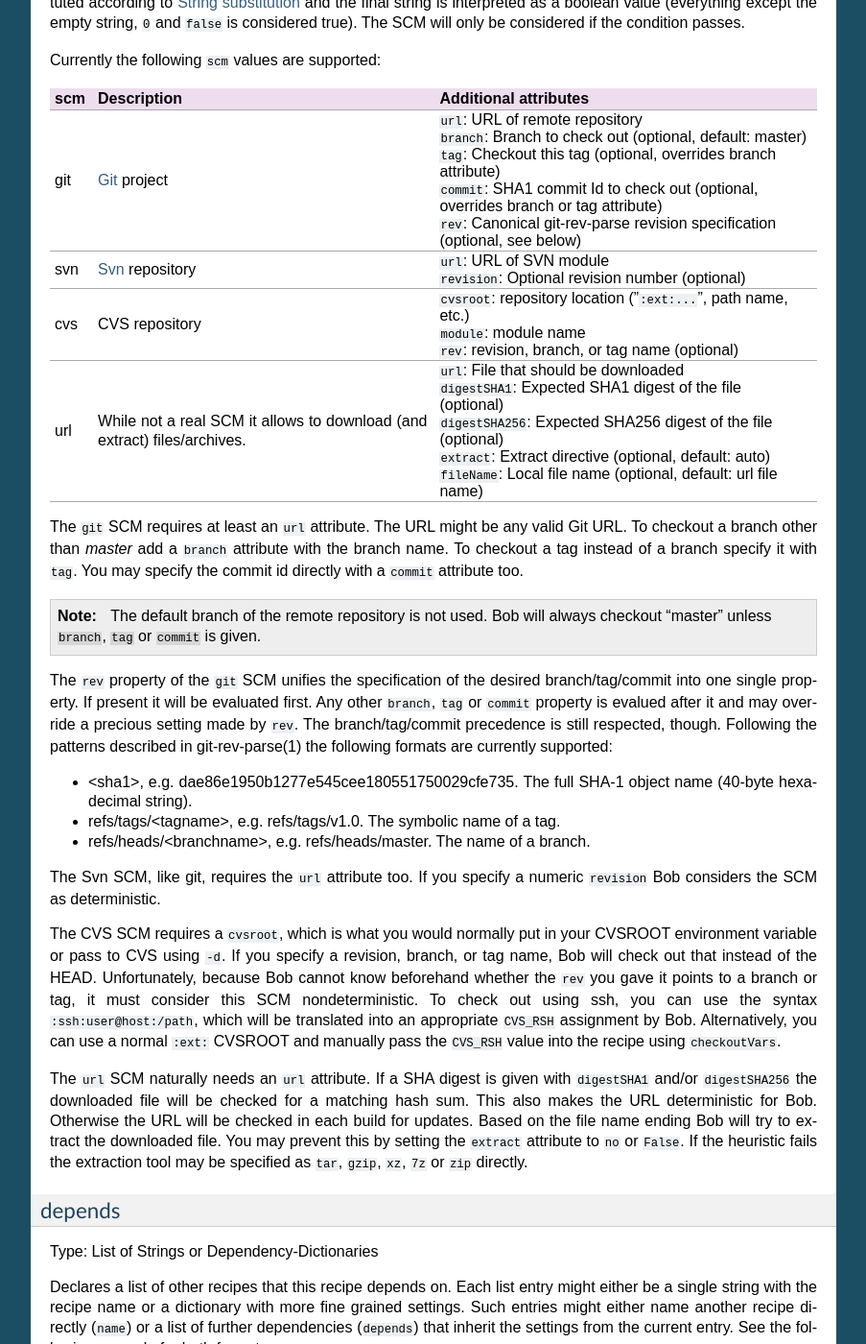
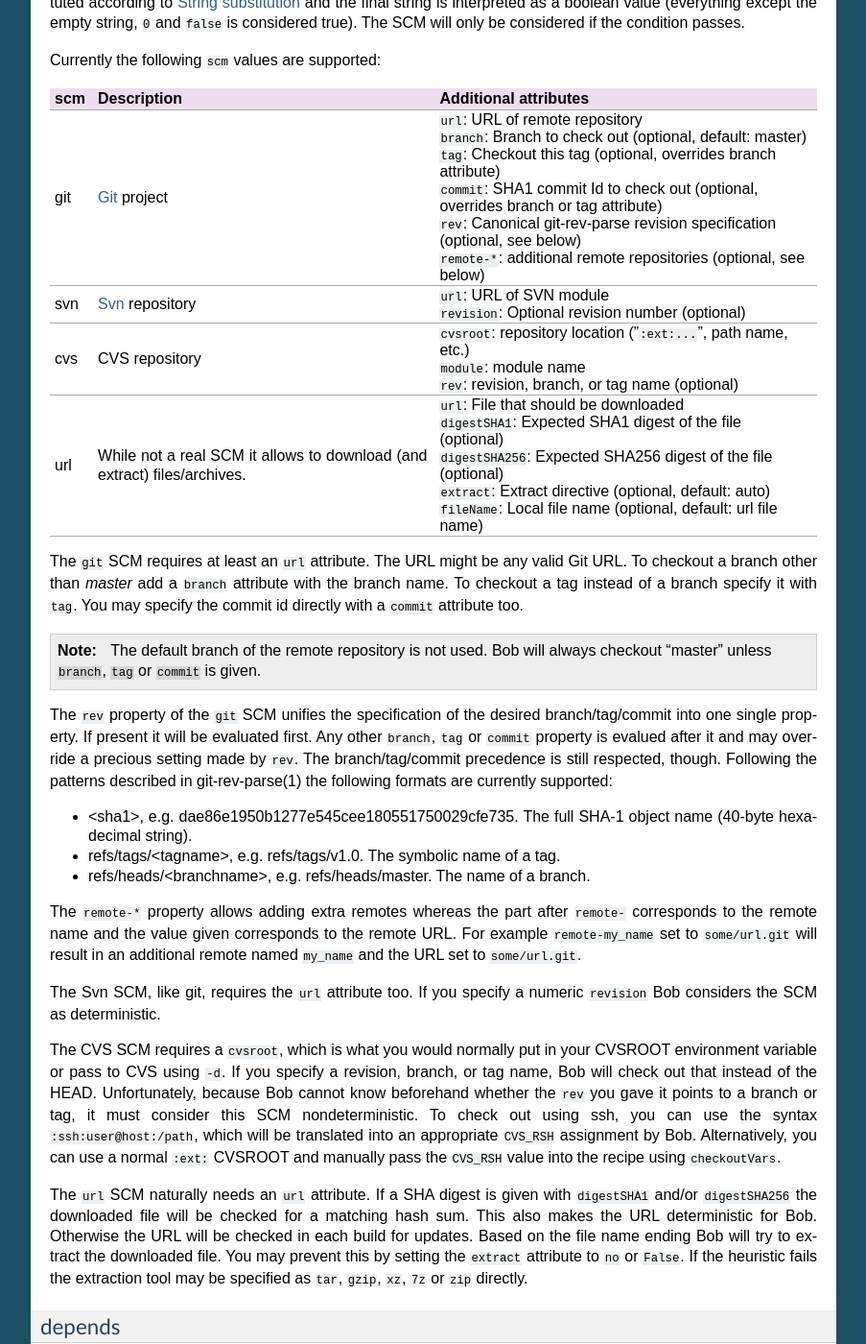
Before and after one commit to BobBuildTool/bob, a Sphinx documentation site: the page built from doc/manual/configuration.rst, in a window 1280 px wide and 1400 px high, scrolled down 8202 px. Shown: the whole window at 96% size, without its empty margins (198-1101 px from the left). Built offline with Sphinx 7.4.7, drawn with Linux system fonts in a browser that asks for light colours; formulas are drawn with MathJax 3; the version number could not be read and is left out.

Commit message:
doc: add documentation for GitSCM remote-* property

```diff
--- a/doc/manual/configuration.rst
+++ b/doc/manual/configuration.rst
@@ -536,6 +536,7 @@ git `Git`_ project               | ``url``: URL of remote repository
                                  | ``tag``: Checkout this tag (optional, overrides branch attribute)
                                  | ``commit``: SHA1 commit Id to check out (optional, overrides branch or tag attribute)
                                  | ``rev``: Canonical git-rev-parse revision specification (optional, see below)
+                                 | ``remote-*``: additional remote repositories (optional, see below)
 svn `Svn`_ repository            | ``url``: URL of SVN module
                                  | ``revision``: Optional revision number (optional)
 cvs CVS repository               | ``cvsroot``: repository location ("``:ext:...``", path name, etc.)
@@ -573,6 +574,12 @@ described in git-rev-parse(1) the following formats are currently supported:
   The symbolic name of a tag.
 * refs/heads/<branchname>, e.g. refs/heads/master.
   The name of a branch.
+
+The ``remote-*`` property allows adding extra remotes whereas the part after
+``remote-`` corresponds to the remote name and the value given corresponds to
+the remote URL. For example ``remote-my_name`` set to ``some/url.git`` will
+result in an additional remote named ``my_name`` and the URL set to
+``some/url.git``.
 
 The Svn SCM, like git, requires the ``url`` attribute too. If you specify a
 numeric ``revision`` Bob considers the SCM as deterministic.
```
